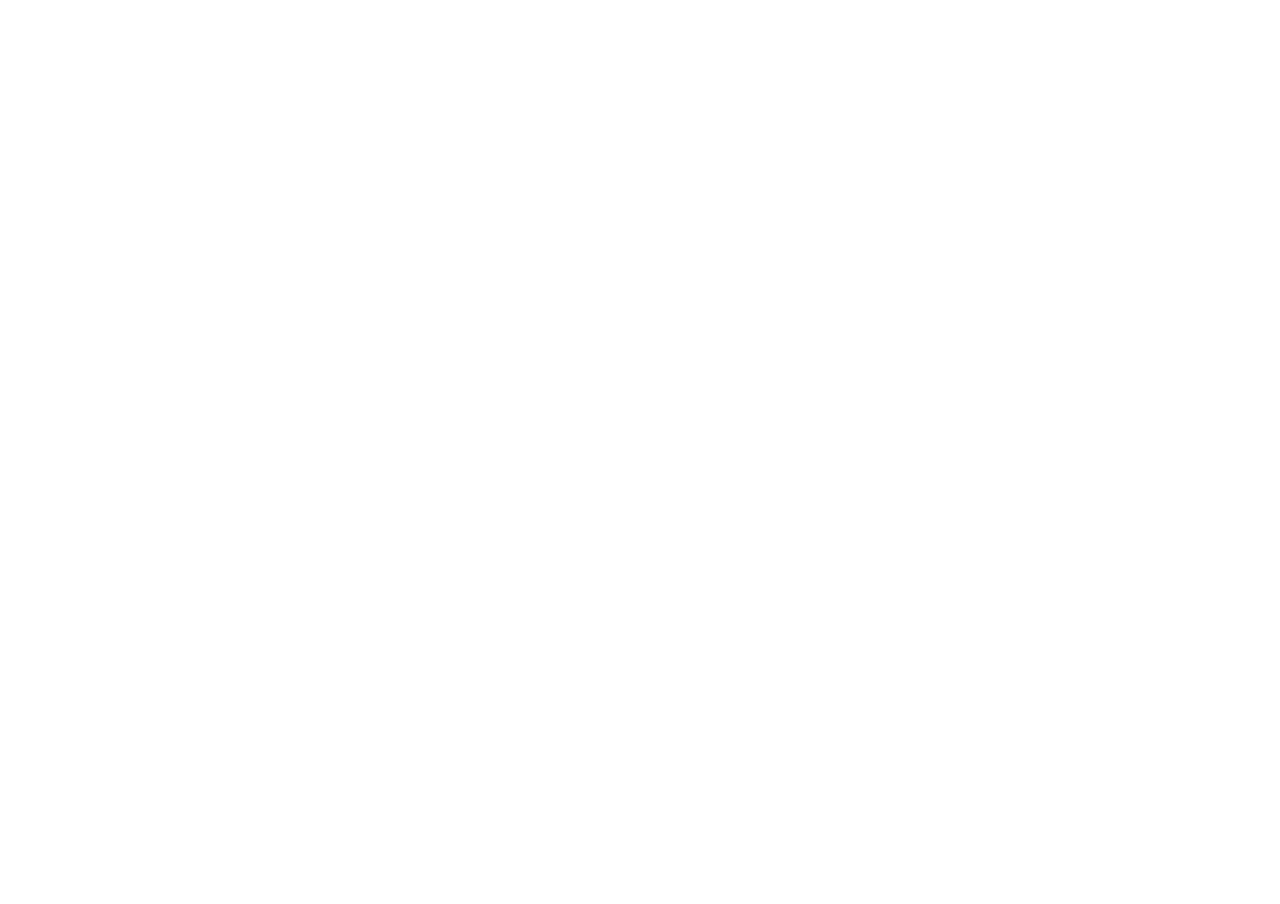
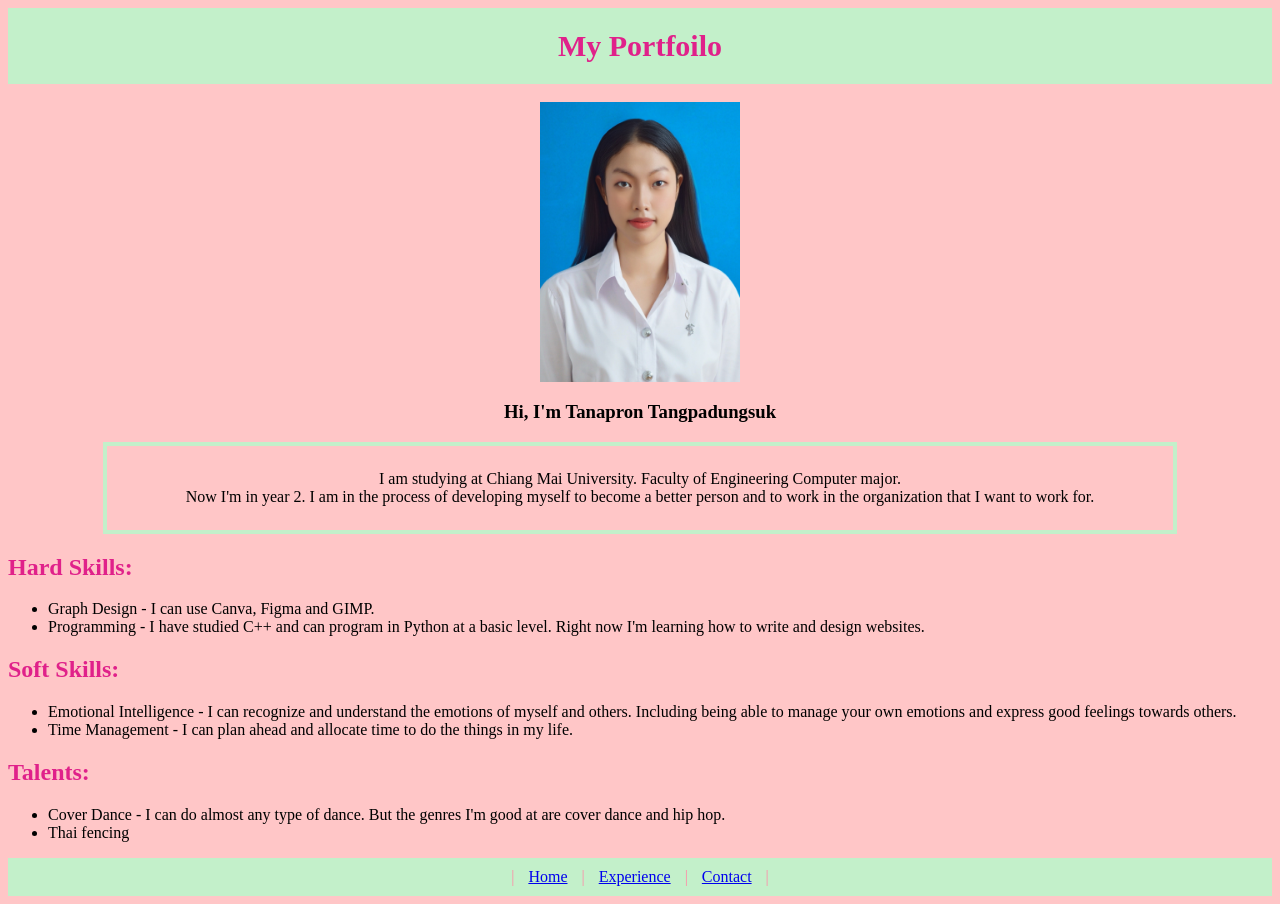
Before and after one commit to cpe207/lab03-xtxme, a plain HTML site: page index.html in a window 1280 px wide. Before the commit the page ends 800 px from the top, so only its background shows below. Drawn offline with Linux system fonts and the light colour scheme.

Commit message:
Add file from Lab2

```diff
--- /dev/null
+++ b/Style.css
@@ -0,0 +1,26 @@
+header {
+  background-color: #c3f0ca;
+  padding: 1px;
+  text-align: center;
+  font-size: 15px;
+
+  color: #e0218A;
+}
+body{
+  background-color: #ffc6c7;
+}
+
+div {
+  border: 4px solid #c3f0ca;
+  padding: 8px;
+  width: 1050px;
+  margin-left: auto;
+  margin-right: auto;
+}
+
+footer {
+  background-color: #c3f0ca;
+  padding: 10px;
+  text-align: center;
+  color: #ff8ba7;
+}
--- a/index.html
+++ b/index.html
@@ -4,6 +4,63 @@
     <meta charset="UTF-8" />
     <meta name="viewport" content="width=device-width, initial-scale=1.0" />
     <title>My Portfolio</title>
+    <link rel="stylesheet" href="./Style.css">
+    <style>
+      ul.a {
+        list-style-position: outside;
+      }
+      </style>
   </head>
-  <body></body>
+  <body>
+    <header>
+      <h1> My Portfoilo</h1>
+    </header>
+
+    <br> <img
+      src="./Images/My-pic.JPG"
+      alt="My Photo"
+      style="margin-left: auto; display: block; margin-right: auto"
+      height="280px"
+      width="200px"
+    />
+
+    <h3 style="text-align: center;">
+      Hi, I'm Tanapron Tangpadungsuk </h3>
+
+    <div>
+      <p style="text-align: center;">
+      I am studying at Chiang Mai University. Faculty of Engineering Computer major. <br> Now I'm in year 2. I am in the process of developing myself to become a better person and to work in the organization that I want to work for.
+      </p>
+    </div>
+    <h2 style="color: #e0218A;">
+      Hard Skills:
+    </h2>
+    <ul class="a">
+      <li>Graph Design - I can use Canva, Figma and GIMP.</li>
+      <li>Programming - I have studied C++ and can program in Python at a basic level. Right now I'm learning how to write and design websites.</li>
+    </ul>
+    <h2 style="color: #e0218A;">
+      Soft Skills:
+    </h2>
+    <ul class="a">
+      <li>Emotional Intelligence - I can recognize and understand the emotions of myself and others. Including being able to manage your own emotions and express good feelings towards others.</li>
+      <li>Time Management - I can plan ahead and allocate time to do the things in my life.</li>
+    </ul>
+    <h2 style="color: #e0218A;">
+      Talents:
+    </h2>
+    <ul class="a">
+      <li>Cover Dance - I can do almost any type of dance. But the genres I'm good at are cover dance and hip hop.</li>
+      <li>Thai fencing </li>
+    </ul>
+
+    <footer>
+    |
+    <a href="./index.html" style="margin-left: 10px; margin-right: 10px;">Home</a> |
+    <a href="./Experience.html" style="margin-left: 10px; margin-right: 10px;">Experience</a> |
+    <a href="./Contact.html" style="margin-left: 10px; margin-right: 10px;">Contact</a> |
+
+  </footer>
+
+  </body>
 </html>
```
Also changed, not shown: Contact.html (added, +39 -0 lines), Experience.html (added, +58 -0 lines), Images/My-pic.JPG (added), Images/me1.jpg (added), 2 other files.
